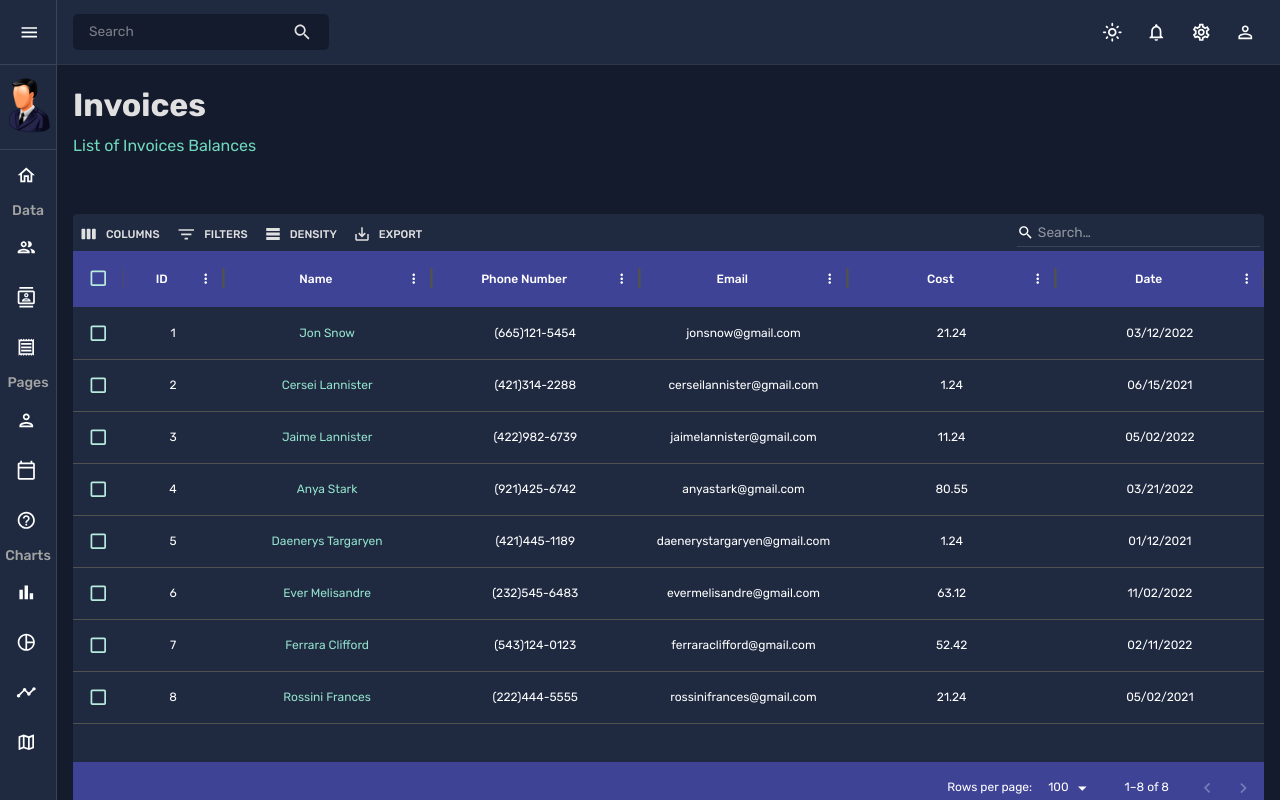
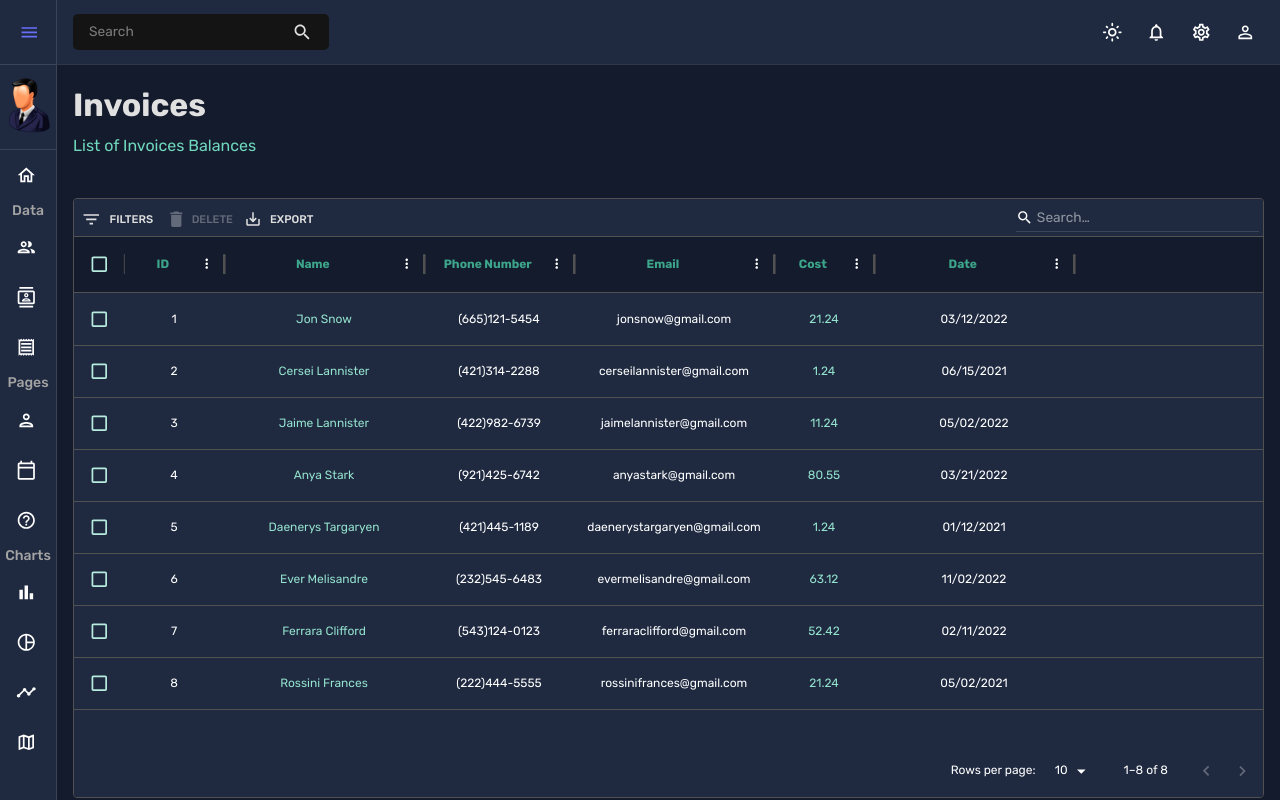
Before and after one commit to Amr-Elshabrawy-Dev/crud-operations, a React (Create React App) app: page /invoices in a window 1280 px wide. Built offline with nearby package versions, Linux system fonts and the light colour scheme.

Commit message:
refactor: :recycle: Refactor components and styles in Navbar, CustomToolbar, DataTable, SidebarHeader
Refactor components and styles in Navbar, CustomToolbar, DataTable, SidebarHeader, and pages (Contacts, Invoices, Team) to update layout, colors, and typography

```diff
--- a/src/components/common/Navbar.jsx
+++ b/src/components/common/Navbar.jsx
@@ -32,7 +32,7 @@ const Navbar = () => {
             display: "flex",
             alignItems: "center",
             justifyContent: "center",
-            backgroundColor: colors.primary[500],
+            backgroundColor: colors.grey[900],
             borderRadius: "5px",
             px: 1,
           }}
--- a/src/components/ui/CustomToolbar.jsx
+++ b/src/components/ui/CustomToolbar.jsx
@@ -33,9 +33,6 @@ const CustomToolbar = ({ onDelete, isDeleteDisabled }) => {
             display: "inline-flex",
             alignItems: "center",
             columnGap: "5px",
-            color: isDeleteDisabled
-              ? `${colors.redAccent[300]} !important`
-              : `${colors.redAccent[500]} !important`,
             transition: "color 0.5s ease-in-out",
           }}
         >
--- a/src/components/ui/DataTable.jsx
+++ b/src/components/ui/DataTable.jsx
@@ -15,6 +15,7 @@ const DataTable = ({
   onSelectionChange,
   customStyles = {},
   renderCellContent,
+  field,
 }) => {
   const theme = useTheme();
   const colors = tokens(theme.palette.mode);
@@ -24,24 +25,27 @@ const DataTable = ({
     height: "75dvh",
     width: "100%",
     mx: "auto",
-    mt: 5,
+    mt: 3,
     "& .MuiDataGrid-columnHeaderTitle": { fontWeight: "bold" },
     "& .MuiDataGrid-cell": { border: 0 },
-    "& .MuiDataGrid-columnHeader": {
-      borderBottom: `3px solid ${colors.redAccent[600]}`,
+    "& .MuiDataGrid-columnHeaders": {
+      color: `${colors.greenAccent[600]} !important`,
     },
     "& .MuiDataGrid-iconSeparator": { color: colors.primary[400] },
-    "& .MuiDataGrid-virtualScroller": { backgroundColor: colors.primary[400] },
+    "& .MuiDataGrid-virtualScroller": {
+      backgroundColor: colors.primary[400],
+    },
     "& .MuiDataGrid-footerContainer": {
       borderTop: 0,
-      backgroundColor: colors.blueAccent[700],
+      backgroundColor: colors.primary[400],
       "& .MuiTablePagination-root": {
         overflowY: "hidden !important",
       },
     },
     "& .MuiCheckbox-root": { color: `${colors.greenAccent[200]} !important` },
     "& .MuiDataGrid-row--borderBottom": {
-      backgroundColor: `${colors.blueAccent[700]} !important`,
+      backgroundColor: `${colors.primary[500]} !important`,
+      borderTop: `1px solid ${colors.grey[600]}`,
     },
     ...customStyles, // apply custom styles here
   };
@@ -53,7 +57,7 @@ const DataTable = ({
         <DataGrid
           rows={rows}
           columns={columns.map((col) =>
-            col.field === "access" && renderCellContent
+            col.field === field && renderCellContent
               ? { ...col, renderCell: renderCellContent }
               : col
           )}
@@ -78,15 +82,4 @@ const DataTable = ({
   );
 };
 
-// DataGrid.propTypes = {
-//   rows: PropTypes.array.isRequired,
-//   columns: PropTypes.array.isRequired,
-//   title: PropTypes.string,
-//   subtitle: PropTypes.string,
-//   toolbarOptions: PropTypes.object,
-//   checkboxSelection: PropTypes.bool,
-//   customStyles: PropTypes.object,
-//   renderCellContent: PropTypes.func, // for custom cell rendering
-// };
-
 export default DataTable;
--- a/src/components/ui/SidebarHeader.jsx
+++ b/src/components/ui/SidebarHeader.jsx
@@ -19,20 +19,25 @@ const SidebarHeader = ({ isCollapsed, handleToggle }) => {
     display: "flex",
     alignItems: "center",
     justifyContent: "space-between",
+    cursor: "pointer",
     padding: theme.spacing(0, 1),
+    transition: "all 0.3s ease-in-out",
+    "&:hover, &:active": {
+      color: `${colors.blueAccent[500]} !important`,
+    },
     // necessary for content to be below app bar
     ...theme.mixins.toolbar,
   }));
 
   return (
-    <DrawerHeader>
+    <DrawerHeader onClick={handleToggle}>
       <Box>
         <Collapse in={!isCollapsed} orientation="horizontal">
           <Typography
             variant="h4"
             sx={{
               p: 1,
-              color: colors.grey[100],
+              color: "inherit",
             }}
           >
             MENU
@@ -40,12 +45,11 @@ const SidebarHeader = ({ isCollapsed, handleToggle }) => {
         </Collapse>
       </Box>
       <IconButton
-        onClick={handleToggle}
         sx={{
+          color: "inherit",
           "&.MuiIconButton-root:hover,&.MuiIconButton-root:active": {
             backgroundColor: "transparent !important",
-            color: `${colors.blueAccent[500]} !important`,
-            transition: "all 0.5s ease-in-out",
+            transition: "all 0.3s ease-in-out",
           },
         }}
       >
--- a/src/pages/Contacts/index.jsx
+++ b/src/pages/Contacts/index.jsx
@@ -1,31 +1,49 @@
-import { Box, Stack, useTheme } from "@mui/material";
-import Heading from "../../components/common/Heading";
+import { useState } from "react";
+import { useTheme } from "@mui/material";
 import { tokens } from "../../theme";
 import { mockDataContacts } from "../../data/mockData";
-import { DataGrid, GridToolbar } from "@mui/x-data-grid";
+import DataTable from "../../components/ui/DataTable";
+import CustomToolbar from "../../components/ui/CustomToolbar";
 
 const Contacts = () => {
   const theme = useTheme();
   const colors = tokens(theme.palette.mode);
 
+  const [selectedUsers, setSelectedUsers] = useState([]);
+  const [contactsData, setContactsData] = useState(mockDataContacts);
+
+  // Update selected users on row selection
+  const handleSelectionChange = (selectionModel) => {
+    setSelectedUsers(selectionModel);
+  };
+
+  // Delete selected users
+  const handleDeleteUsers = () => {
+    setContactsData((prevData) =>
+      prevData.filter((user) => !selectedUsers.includes(user.id))
+    );
+    setSelectedUsers([]); // Clear selection after deletion
+  };
+
   const columns = [
     {
       field: "id",
       headerName: "ID",
-      flex: 0.5,
+      width: 100,
       align: "center",
       headerAlign: "center",
     },
     {
       field: "registrarId",
       headerName: "Registrar ID",
+      width: 100,
       align: "center",
       headerAlign: "center",
     },
     {
       field: "name",
       headerName: "Name",
-      flex: 1,
+      width: 200,
       cellClassName: "name-column--cell",
       align: "center",
       headerAlign: "center",
@@ -34,109 +52,70 @@ const Contacts = () => {
       field: "age",
       headerName: "Age",
       type: "number",
+      width: 100,
       align: "center",
       headerAlign: "center",
     },
     {
       field: "phone",
       headerName: "Phone Number",
-      flex: 1,
+      width: 200,
       align: "center",
       headerAlign: "center",
     },
     {
       field: "email",
       headerName: "Email",
-      flex: 1,
+      width: 200,
       align: "center",
       headerAlign: "center",
     },
     {
       field: "address",
       headerName: "Address",
-      flex: 1,
+      width: 200,
       align: "center",
       headerAlign: "center",
     },
     {
       field: "city",
       headerName: "City",
-      flex: 1,
+      width: 100,
       align: "center",
       headerAlign: "center",
     },
     {
       field: "zipCode",
       headerName: "ZipCode",
-      flex: 1,
+      width: 100,
       align: "center",
       headerAlign: "center",
     },
   ];
   return (
-    <Stack m={2}>
-      <Heading
+    <>
+      <DataTable
+        rows={contactsData}
+        columns={columns}
         title="Contacts"
         subtitle="List of Contacts for Future Reference"
-      />
-      <Box
-        mt={5}
-        display="grid"
-        gridTemplateColumns="1fr"
-        sx={{
-          height: "75vh",
-          width: "100%",
-          mx: "auto",
-          "& > div": {
-            gridColumn: "span 1",
-          },
-          "& .MuiDataGrid-root": { border: "0" },
-          "& .MuiDataGrid-cell": { border: "0" },
+        checkboxSelection={true}
+        renderCellContent
+        onSelectionChange={handleSelectionChange}
+        customStyles={{
           "& .name-column--cell": { color: colors.greenAccent[300] },
-          "& .MuiDataGrid-row--borderBottom": {
-            backgroundColor: `${colors.blueAccent[700]} !important`,
-          },
-          "& .MuiDataGrid-columnHeader": {
-            borderBottom: "0 !important",
-          },
-          "& .MuiDataGrid-iconSeparator": {
-            color: colors.primary[400],
-          },
-          "& .MuiDataGrid-virtualScroller": {
-            backgroundColor: colors.primary[400],
-          },
-          "& .MuiDataGrid-footerContainer": {
-            borderTop: "0 !important",
-            backgroundColor: colors.blueAccent[700],
-          },
-          "& .MuiCheckbox-root": {
-            color: `${colors.greenAccent[200]} !important`,
+        }}
+        slots={{
+          toolbar: CustomToolbar,
+        }}
+        slotProps={{
+          toolbar: {
+            onDelete: handleDeleteUsers,
+            isDeleteDisabled: selectedUsers.length === 0,
           },
         }}
-      >
-        <DataGrid
-          rows={mockDataContacts}
-          columns={columns}
-          checkboxSelection
-          components={{ toolbar: GridToolbar }}
-          slots={{ toolbar: GridToolbar }}
-          slotProps={{
-            toolbar: {
-              showQuickFilter: true,
-              quickFilterProps: { debounceMs: 500 },
-            },
-          }}
-          sx={{
-            backgroundColor: colors.primary[400],
-            "& .MuiDataGrid-toolbarContainer": {
-              "& .MuiButtonBase-root": {
-                color: `${colors.grey[100]} !important`,
-              },
-            },
-          }}
-        />
-      </Box>
-    </Stack>
+      />
+    </>
   );
 };
 export default Contacts;
--- a/src/pages/Invoices/index.jsx
+++ b/src/pages/Invoices/index.jsx
@@ -1,24 +1,42 @@
-import { Box, Stack, Typography, useTheme } from "@mui/material";
-import Heading from "../../components/common/Heading";
+import { useState } from "react";
+import { useTheme } from "@mui/material";
 import { tokens } from "../../theme";
 import { mockDataInvoices } from "../../data/mockData";
-import { DataGrid, GridToolbar } from "@mui/x-data-grid";
+import CustomToolbar from "../../components/ui/CustomToolbar";
+import DataTable from "../../components/ui/DataTable";
 
 const Invoices = () => {
   const theme = useTheme();
   const colors = tokens(theme.palette.mode);
 
+  const [selectedUsers, setSelectedUsers] = useState([]);
+  const [invoicesData, setInvoicesData] = useState(mockDataInvoices);
+
+  // Update selected users on row selection
+  const handleSelectionChange = (selectionModel) => {
+    setSelectedUsers(selectionModel);
+  };
+
+  // Delete selected users
+  const handleDeleteUsers = () => {
+    setInvoicesData((prevData) =>
+      prevData.filter((user) => !selectedUsers.includes(user.id))
+    );
+    setSelectedUsers([]); // Clear selection after deletion
+  };
+
   const columns = [
     {
       field: "id",
       headerName: "ID",
+      width: 100,
       align: "center",
       headerAlign: "center",
     },
     {
       field: "name",
       headerName: "Name",
-      flex: 1,
+      width: 200,
       cellClassName: "name-column--cell",
       align: "center",
       headerAlign: "center",
@@ -26,98 +44,57 @@ const Invoices = () => {
     {
       field: "phone",
       headerName: "Phone Number",
-      flex: 1,
+      width: 150,
       align: "center",
       headerAlign: "center",
     },
     {
       field: "email",
       headerName: "Email",
-      flex: 1,
+      width: 200,
       align: "center",
       headerAlign: "center",
     },
     {
       field: "cost",
       headerName: "Cost",
-      flex: 1,
+      width: 100,
+      cellClassName: "name-column--cell",
       align: "center",
       headerAlign: "center",
-      renderCell: (params) => {
-        <Typography color={colors.greenAccent[500]}>
-          ${params.row.cost}
-        </Typography>
-      }
     },
     {
       field: "date",
       headerName: "Date",
-      flex: 1,
+      width: 200,
       align: "center",
       headerAlign: "center",
     },
   ];
   return (
-    <Stack m={2}>
-      <Heading title="Invoices" subtitle="List of Invoices Balances" />
-      <Box
-        mt={5}
-        display="grid"
-        gridTemplateColumns="1fr"
-        sx={{
-          height: "75vh",
-          width: "100%",
-          mx: "auto",
-          "& > div": {
-            gridColumn: "span 1",
-          },
-          "& .MuiDataGrid-root": { border: "0" },
-          "& .MuiDataGrid-cell": { border: "0" },
+    <>
+      <DataTable
+        rows={invoicesData}
+        columns={columns}
+        title="Invoices"
+        subtitle="List of Invoices Balances"
+        checkboxSelection={true}
+        renderCellContent
+        onSelectionChange={handleSelectionChange}
+        customStyles={{
           "& .name-column--cell": { color: colors.greenAccent[300] },
-          "& .MuiDataGrid-row--borderBottom": {
-            backgroundColor: `${colors.blueAccent[700]} !important`,
-          },
-          "& .MuiDataGrid-columnHeader": {
-            borderBottom: "0 !important",
-          },
-          "& .MuiDataGrid-iconSeparator": {
-            color: colors.primary[400],
-          },
-          "& .MuiDataGrid-virtualScroller": {
-            backgroundColor: colors.primary[400],
-          },
-          "& .MuiDataGrid-footerContainer": {
-            borderTop: "0 !important",
-            backgroundColor: colors.blueAccent[700],
-          },
-          "& .MuiCheckbox-root": {
-            color: `${colors.greenAccent[200]} !important`,
+        }}
+        slots={{
+          toolbar: CustomToolbar,
+        }}
+        slotProps={{
+          toolbar: {
+            onDelete: handleDeleteUsers,
+            isDeleteDisabled: selectedUsers.length === 0,
           },
         }}
-      >
-        <DataGrid
-          rows={mockDataInvoices}
-          columns={columns}
-          checkboxSelection
-          components={{ toolbar: GridToolbar }}
-          slots={{ toolbar: GridToolbar }}
-          slotProps={{
-            toolbar: {
-              showQuickFilter: true,
-              quickFilterProps: { debounceMs: 500 },
-            },
-          }}
-          sx={{
-            backgroundColor: colors.primary[400],
-            "& .MuiDataGrid-toolbarContainer": {
-              "& .MuiButtonBase-root": {
-                color: `${colors.grey[100]} !important`,
-              },
-            },
-          }}
-        />
-      </Box>
-    </Stack>
+      />
+    </>
   );
 };
 export default Invoices;
```
Also changed, not shown: src/pages/Team/index.jsx (+23 -12 lines).
